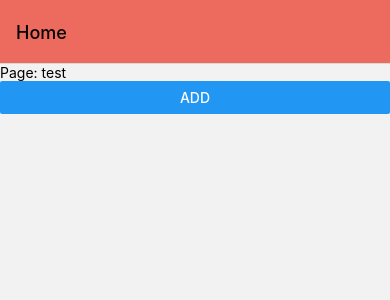
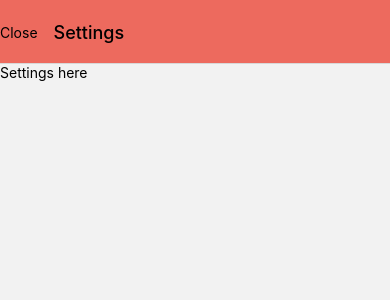
Before and after one commit to matthis-perrin/archery, a React Native app: screen /Settings in a window 390 px wide. Before the commit this address had no page. Shown: the top 300 px of the page. Built offline with nearby package versions, Linux system fonts and the light colour scheme.

Commit message:
Add settings modal with icon

```diff
--- a/package.json
+++ b/package.json
@@ -27,6 +27,7 @@
     "react-native": "0.66.x",
     "react-native-safe-area-context": "^3.3.2",
     "react-native-screens": "^3.10.1",
+    "react-native-svg": "^12.1.1",
     "styled-components": "5.1.x"
   },
   "devDependencies": {
--- a/src/app.tsx
+++ b/src/app.tsx
@@ -4,10 +4,15 @@ import {
   NativeStackNavigationOptions,
 } from '@react-navigation/native-stack';
 import React from 'react';
+import {Button, Text, TouchableOpacity} from 'react-native';
 
+import {BackButton} from './back_button';
 import {HomeScreen} from './home_screen';
 import {Session} from './models';
+import {useNav} from './navigation';
 import {SessionScreen} from './session_screen';
+import {SettingsButton} from './settings_button';
+import {SettingsScreen} from './settings_screen';
 
 const Stack = createNativeStackNavigator();
 
@@ -17,6 +22,7 @@ export type RouteParams = {
   Session: {
     session: Session;
   };
+  Settings: undefined;
   Headless: undefined;
 };
 
@@ -31,8 +37,21 @@ export const App: React.FC = () => {
   return (
     <NavigationContainer>
       <Stack.Navigator>
-        <Stack.Screen name="Home" component={HomeScreen} options={baseOptions} />
-        <Stack.Screen name="Session" component={SessionScreen} options={baseOptions} />
+        <Stack.Group>
+          <Stack.Screen
+            name="Home"
+            component={HomeScreen}
+            options={{...baseOptions, headerLeft: SettingsButton}}
+          />
+          <Stack.Screen name="Session" component={SessionScreen} options={baseOptions} />
+        </Stack.Group>
+        <Stack.Group screenOptions={{presentation: 'modal'}}>
+          <Stack.Screen
+            name="Settings"
+            component={SettingsScreen}
+            options={{...baseOptions, headerLeft: () => BackButton('Close')}}
+          />
+        </Stack.Group>
       </Stack.Navigator>
     </NavigationContainer>
   );
--- /dev/null
+++ b/src/back_button.tsx
@@ -0,0 +1,20 @@
+import React from 'react';
+import {Text, TouchableOpacity} from 'react-native';
+import styled from 'styled-components';
+
+import {useNav} from './navigation';
+
+export const BackButton = (text: string): JSX.Element => {
+  const {goBack} = useNav();
+  return (
+    // eslint-disable-next-line react/jsx-handler-names
+    <TouchableOpacity onPress={goBack}>
+      <StyledText>{text}</StyledText>
+    </TouchableOpacity>
+  );
+};
+BackButton.displayName = 'BackButton';
+
+const StyledText = styled(Text)`
+  font-size: 16px;
+`;
--- a/src/home_screen.tsx
+++ b/src/home_screen.tsx
@@ -5,6 +5,7 @@ import styled from 'styled-components';
 import {LightText, Screen} from './fragments';
 import {generateSessionId, Session} from './models';
 import {SessionTile} from './session_tile';
+import {SettingsButton} from './settings_button';
 import {setSession, useAppState, useSessions} from './stores';
 
 export const HomeScreen: React.FC = () => {
--- /dev/null
+++ b/src/navigation.tsx
@@ -0,0 +1,8 @@
+import {useNavigation} from '@react-navigation/native';
+import {NativeStackNavigationProp} from '@react-navigation/native-stack';
+
+import {RouteParams} from './app';
+
+export function useNav(): NativeStackNavigationProp<RouteParams, 'Headless'> {
+  return useNavigation<NativeStackNavigationProp<RouteParams, 'Headless'>>();
+}
--- a/src/session_tile.tsx
+++ b/src/session_tile.tsx
@@ -1,19 +1,17 @@
-import {useNavigation} from '@react-navigation/native';
-import {NativeStackNavigationProp} from '@react-navigation/native-stack';
 import React, {useCallback, useRef} from 'react';
 import {TouchableHighlight, View} from 'react-native';
 import styled from 'styled-components';
 
-import {RouteParams} from './app';
 import {LightText} from './fragments';
 import {Session} from './models';
+import {useNav} from './navigation';
 
 interface SessionTileProps {
   session: Session;
 }
 
 export const SessionTile: React.FC<SessionTileProps> = React.memo(({session}) => {
-  const {navigate} = useNavigation<NativeStackNavigationProp<RouteParams, 'Headless'>>();
+  const {navigate} = useNav();
   const renderCount = useRef(0);
   renderCount.current++;
 
--- /dev/null
+++ b/src/settings_screen.tsx
@@ -0,0 +1,15 @@
+import React from 'react';
+import styled from 'styled-components';
+
+import {LightText, Screen} from './fragments';
+
+export const SettingsScreen: React.FC = () => {
+  return (
+    <Wrapper>
+      <LightText>Settings here</LightText>
+    </Wrapper>
+  );
+};
+SettingsScreen.displayName = 'SettingsScreen';
+
+const Wrapper = styled(Screen)``;
```
Also changed, not shown: src/settings_button.tsx (added, +23 -0 lines), 2 other files (tests, documents, lock files or other folders).
